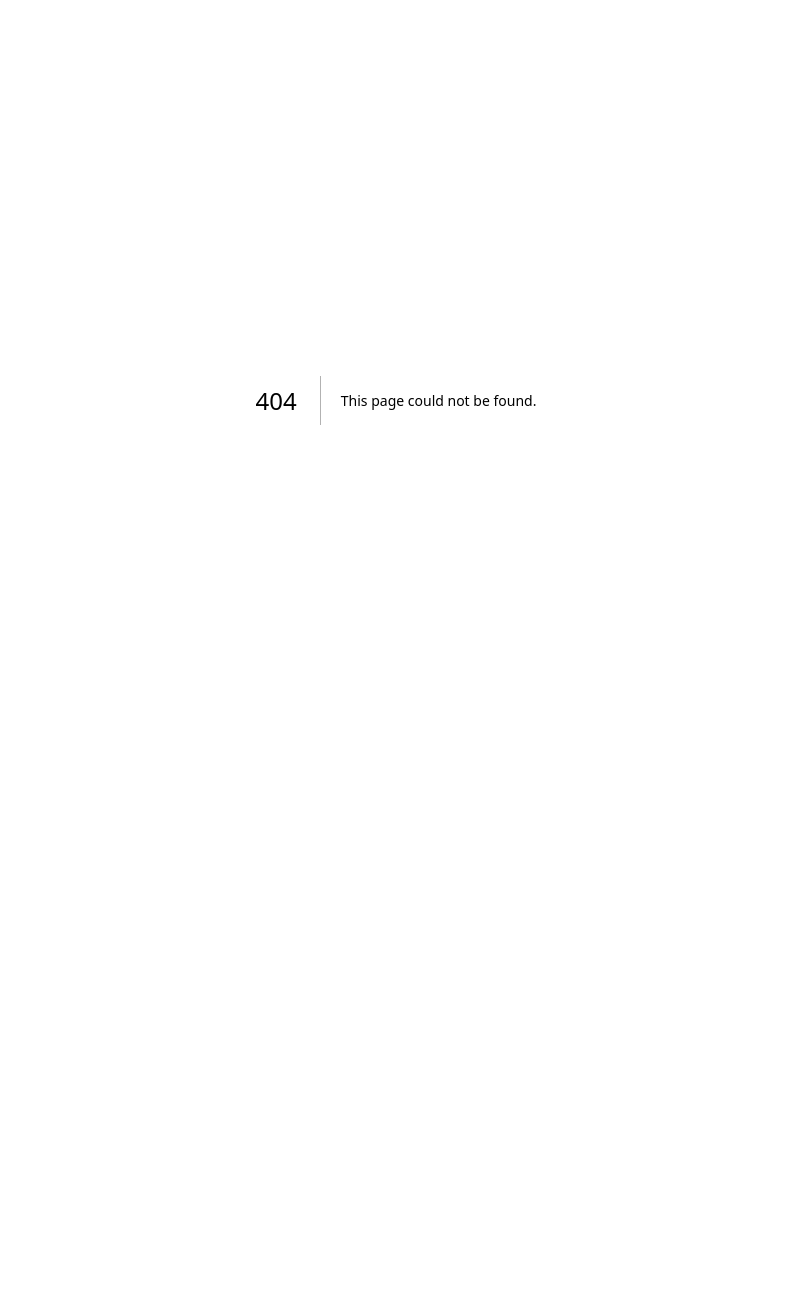
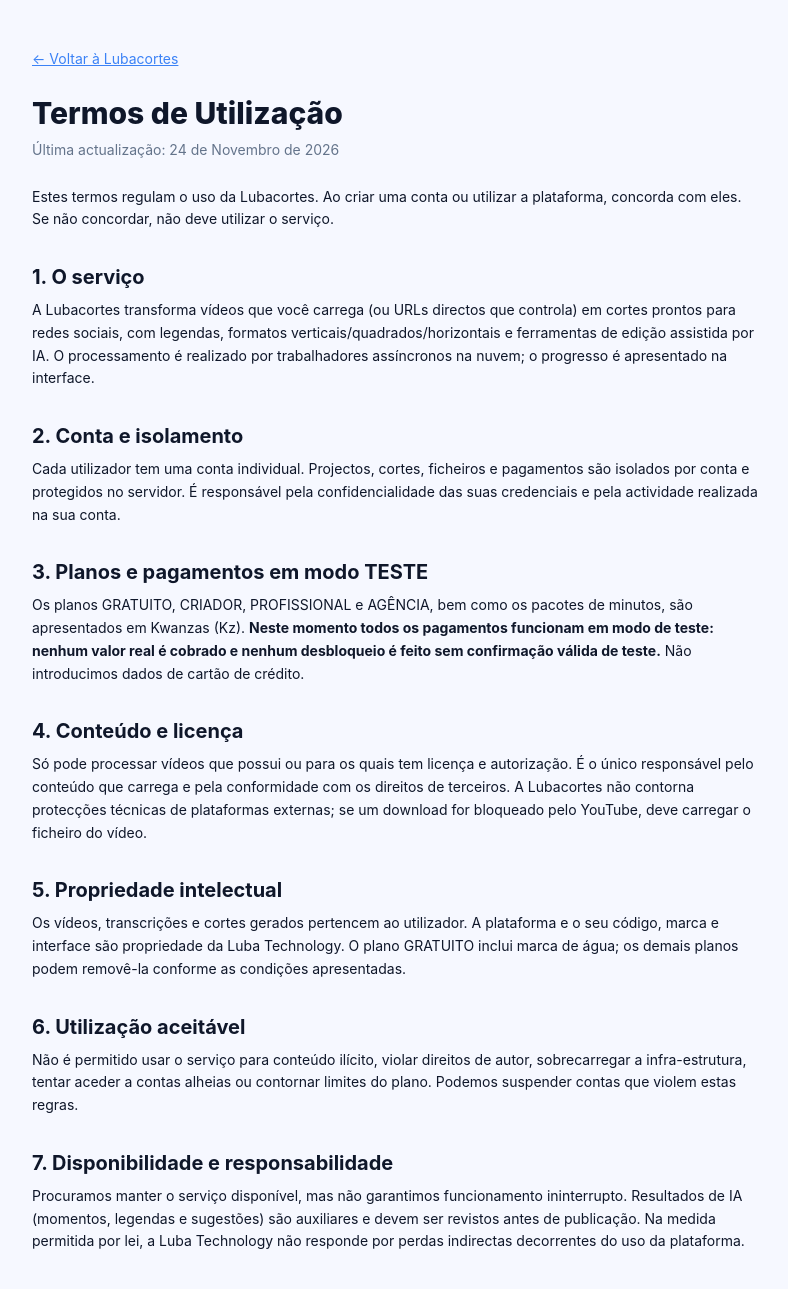
Before and after one commit to lubatechnology-cloud/lubacortes, a Next.js app: page /termos in a window 1280 px wide. Before the commit this address had no page. Shown: the top 1289 px of the page, without its empty margins (244-1032 px from the left). Before the commit the page ends 800 px from the top, so only its background shows below. Built offline with nearby package versions, Linux system fonts and the light colour scheme.

Commit message:
Adicionar páginas públicas de privacidade e termos para OAuth

```diff
--- /dev/null
+++ b/src/app/privacidade/page.tsx
@@ -0,0 +1,82 @@
+import type { Metadata } from "next";
+import Link from "next/link";
+
+export const metadata: Metadata = {
+  title: "Política de Privacidade — Lubacortes",
+  description: "Como a Lubacortes trata os dados dos utilizadores.",
+};
+
+export default function PrivacidadePage() {
+  return (
+    <main className="mx-auto max-w-3xl px-5 py-12 text-sm leading-relaxed">
+      <Link href="/" className="text-blue-500 underline">← Voltar à Lubacortes</Link>
+      <h1 className="mt-6 text-3xl font-extrabold">Política de Privacidade</h1>
+      <p className="mt-2 muted">Última actualização: 24 de Novembro de 2026</p>
+
+      <p className="mt-6">
+        A Lubacortes (&ldquo;plataforma&rdquo;) é operada por Luba Technology. Esta política explica
+        que dados recolhemos, porquê e durante quanto tempo os guardamos. Ao utilizar a plataforma,
+        concorda com esta política.
+      </p>
+
+      <h2 className="mt-8 text-xl font-bold">1. Dados que recolhemos</h2>
+      <ul className="mt-2 list-disc space-y-1 pl-5">
+        <li><strong>Conta:</strong> nome, e-mail, palavra-passe (guardada apenas como hash scrypt) e telefone, se indicado.</li>
+        <li><strong>Identidade Google:</strong> quando escolhe &ldquo;Entrar com Google&rdquo;, guardamos apenas o identificador estável da conta Google (<code>sub</code>), o e-mail verificado e, se disponível, o avatar. Não guardamos tokens de acesso do Google.</li>
+        <li><strong>Conteúdo:</strong> os ficheiros de vídeo que carrega, os metadados extraídos, transcrições, momentos detectados, cortes e legendas gerados.</li>
+        <li><strong>Utilização:</strong> registos de acesso (IP, agente do navegador, data/hora), estado dos trabalhos de processamento e métricas agregadas.</li>
+        <li><strong>Pagamentos de teste:</strong> referências e comprovativos de simulações. A plataforma <strong>não cobra dinheiro real</strong> e não recolhe dados de cartão de crédito.</li>
+      </ul>
+
+      <h2 className="mt-8 text-xl font-bold">2. Finalidade</h2>
+      <p className="mt-2">
+        Os dados são usados para: criar e manter a sua conta; isolar o seu conteúdo de outras contas;
+        processar os vídeos e gerar cortes e legendas; aplicar limites do seu plano; enviar avisos por
+        e-mail (e WhatsApp, apenas se configurado); melhorar a fiabilidade do serviço e cumprir
+        obrigações legais.
+      </p>
+
+      <h2 className="mt-8 text-xl font-bold">3. Isolamento e segurança</h2>
+      <p className="mt-2">
+        Cada projecto, corte, pagamento e sessão está associado ao identificador da sua conta e o
+        servidor verifica essa associação em todos os pedidos. As sessões usam cookies
+        <code> httpOnly</code>, as palavras-passe são derivadas com scrypt e as ligações são feitas
+        por HTTPS. Os ficheiros privados ficam em armazenamento não público.
+      </p>
+
+      <h2 className="mt-8 text-xl font-bold">4. Partilha com terceiros</h2>
+      <p className="mt-2">
+        Usamos prestadores de infra-estrutura (alojamento, base de dados, armazenamento, envio de
+        e-mail e, opcionalmente, serviços de transcrição/tradução via API) apenas para operar o
+        serviço. Não vendemos os seus dados. Não partilhamos os seus vídeos com outras contas.
+      </p>
+
+      <h2 className="mt-8 text-xl font-bold">5. Retenção</h2>
+      <p className="mt-2">
+        Os dados da conta e os projectos são mantidos enquanto a conta estiver activa. Pode pedir a
+        eliminação da conta e dos respectivos dados através do suporte. Registos técnicos e de
+        auditoria podem ser conservados por um período limitado para fins de segurança.
+      </p>
+
+      <h2 className="mt-8 text-xl font-bold">6. Os seus direitos</h2>
+      <p className="mt-2">
+        Pode aceder, corrigir ou pedir a eliminação dos seus dados, retirar o consentimento e
+        desligar a conta Google, e solicitar uma cópia das suas informações, escrevendo para
+        <a className="text-blue-500 underline" href="mailto:lubatechnology@gmail.com"> lubatechnology@gmail.com</a>.
+      </p>
+
+      <h2 className="mt-8 text-xl font-bold">7. Conteúdo de terceiros</h2>
+      <p className="mt-2">
+        Só deve carregar ou importar vídeos que possui ou que tem licença para processar. A
+        Lubacortes não contorna protecções de plataformas externas. Quando um link do YouTube é
+        bloqueado pelo próprio YouTube, pedimos que carregue o ficheiro do vídeo.
+      </p>
+
+      <h2 className="mt-8 text-xl font-bold">8. Alterações</h2>
+      <p className="mt-2">
+        Alterações a esta política serão publicadas nesta página com a data de actualização.
+      </p>
+      <p className="mt-8"><Link className="text-blue-500 underline" href="/termos">Ver Termos de Utilização</Link></p>
+    </main>
+  );
+}
--- /dev/null
+++ b/src/app/termos/page.tsx
@@ -0,0 +1,88 @@
+import type { Metadata } from "next";
+import Link from "next/link";
+
+export const metadata: Metadata = {
+  title: "Termos de Utilização — Lubacortes",
+  description: "Condições de utilização da plataforma Lubacortes.",
+};
+
+export default function TermosPage() {
+  return (
+    <main className="mx-auto max-w-3xl px-5 py-12 text-sm leading-relaxed">
+      <Link href="/" className="text-blue-500 underline">← Voltar à Lubacortes</Link>
+      <h1 className="mt-6 text-3xl font-extrabold">Termos de Utilização</h1>
+      <p className="mt-2 muted">Última actualização: 24 de Novembro de 2026</p>
+
+      <p className="mt-6">
+        Estes termos regulam o uso da Lubacortes. Ao criar uma conta ou utilizar a plataforma,
+        concorda com eles. Se não concordar, não deve utilizar o serviço.
+      </p>
+
+      <h2 className="mt-8 text-xl font-bold">1. O serviço</h2>
+      <p className="mt-2">
+        A Lubacortes transforma vídeos que você carrega (ou URLs directos que controla) em cortes
+        prontos para redes sociais, com legendas, formatos verticais/quadrados/horizontais e
+        ferramentas de edição assistida por IA. O processamento é realizado por trabalhadores
+        assíncronos na nuvem; o progresso é apresentado na interface.
+      </p>
+
+      <h2 className="mt-8 text-xl font-bold">2. Conta e isolamento</h2>
+      <p className="mt-2">
+        Cada utilizador tem uma conta individual. Projectos, cortes, ficheiros e pagamentos são
+        isolados por conta e protegidos no servidor. É responsável pela confidencialidade das suas
+        credenciais e pela actividade realizada na sua conta.
+      </p>
+
+      <h2 className="mt-8 text-xl font-bold">3. Planos e pagamentos em modo TESTE</h2>
+      <p className="mt-2">
+        Os planos GRATUITO, CRIADOR, PROFISSIONAL e AGÊNCIA, bem como os pacotes de minutos, são
+        apresentados em Kwanzas (Kz). <strong>Neste momento todos os pagamentos funcionam em modo
+        de teste: nenhum valor real é cobrado e nenhum desbloqueio é feito sem confirmação válida
+        de teste.</strong> Não introducimos dados de cartão de crédito.
+      </p>
+
+      <h2 className="mt-8 text-xl font-bold">4. Conteúdo e licença</h2>
+      <p className="mt-2">
+        Só pode processar vídeos que possui ou para os quais tem licença e autorização. É o único
+        responsável pelo conteúdo que carrega e pela conformidade com os direitos de terceiros.
+        A Lubacortes não contorna protecções técnicas de plataformas externas; se um download for
+        bloqueado pelo YouTube, deve carregar o ficheiro do vídeo.
+      </p>
+
+      <h2 className="mt-8 text-xl font-bold">5. Propriedade intelectual</h2>
+      <p className="mt-2">
+        Os vídeos, transcrições e cortes gerados pertencem ao utilizador. A plataforma e o seu
+        código, marca e interface são propriedade da Luba Technology. O plano GRATUITO inclui marca
+        de água; os demais planos podem removê-la conforme as condições apresentadas.
+      </p>
+
+      <h2 className="mt-8 text-xl font-bold">6. Utilização aceitável</h2>
+      <p className="mt-2">
+        Não é permitido usar o serviço para conteúdo ilícito, violar direitos de autor, sobrecarregar
+        a infra-estrutura, tentar aceder a contas alheias ou contornar limites do plano. Podemos
+        suspender contas que violem estas regras.
+      </p>
+
+      <h2 className="mt-8 text-xl font-bold">7. Disponibilidade e responsabilidade</h2>
+      <p className="mt-2">
+        Procuramos manter o serviço disponível, mas não garantimos funcionamento ininterrupto.
+        Resultados de IA (momentos, legendas e sugestões) são auxiliares e devem ser revistos antes
+        de publicação. Na medida permitida por lei, a Luba Technology não responde por perdas
+        indirectas decorrentes do uso da plataforma.
+      </p>
+
+      <h2 className="mt-8 text-xl font-bold">8. Encerramento</h2>
+      <p className="mt-2">
+        Pode encerrar a sua conta a qualquer momento, pedindo a eliminação dos dados ao suporte.
+        Podemos encerrar contas que violem estes termos.
+      </p>
+
+      <h2 className="mt-8 text-xl font-bold">9. Contacto e alterações</h2>
+      <p className="mt-2">
+        Dúvidas: <a className="text-blue-500 underline" href="mailto:lubatechnology@gmail.com">lubatechnology@gmail.com</a>.
+        Alterações a estes termos serão publicadas nesta página com a data de actualização.
+      </p>
+      <p className="mt-8"><Link className="text-blue-500 underline" href="/privacidade">Ver Política de Privacidade</Link></p>
+    </main>
+  );
+}
```
